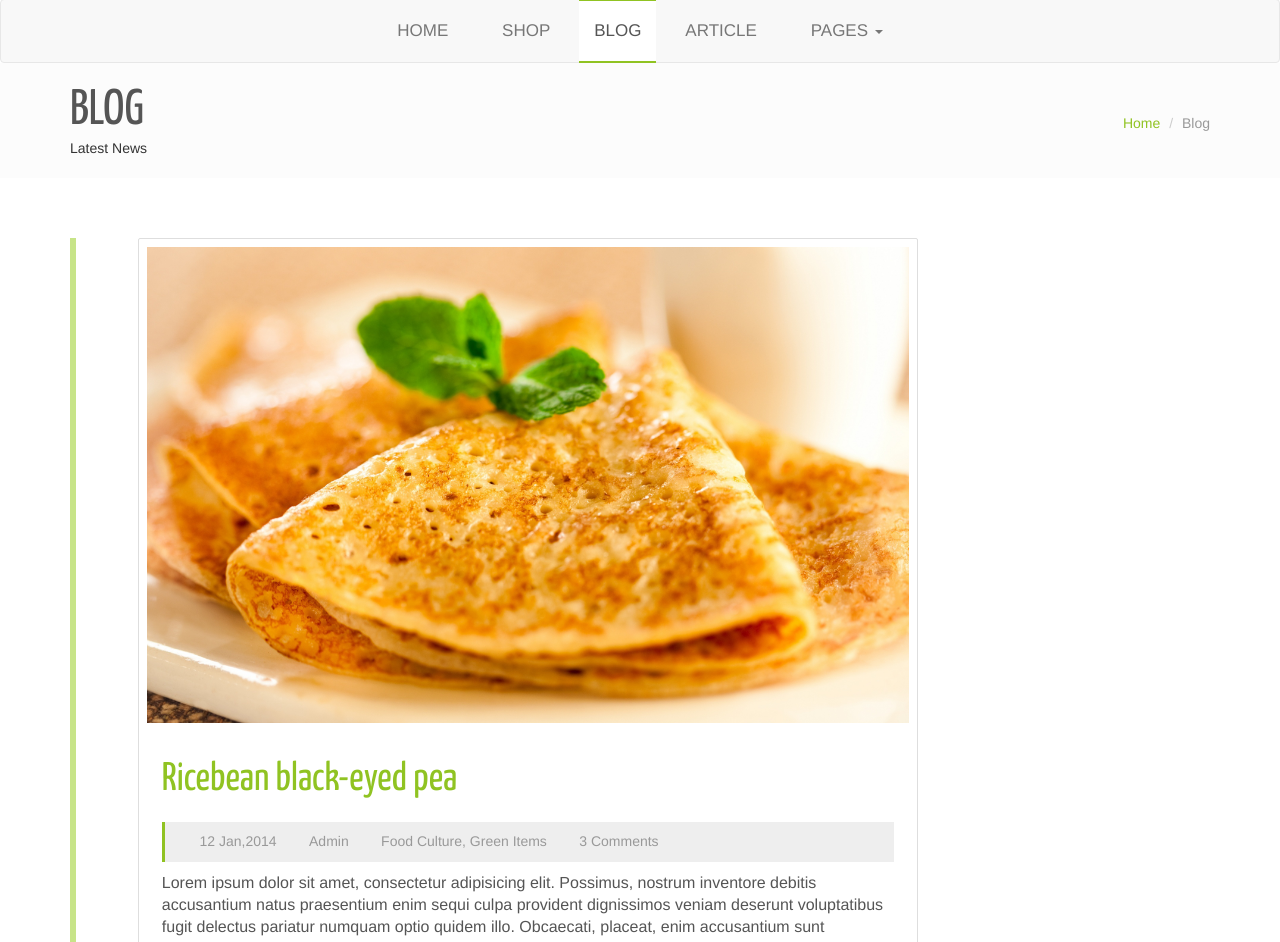
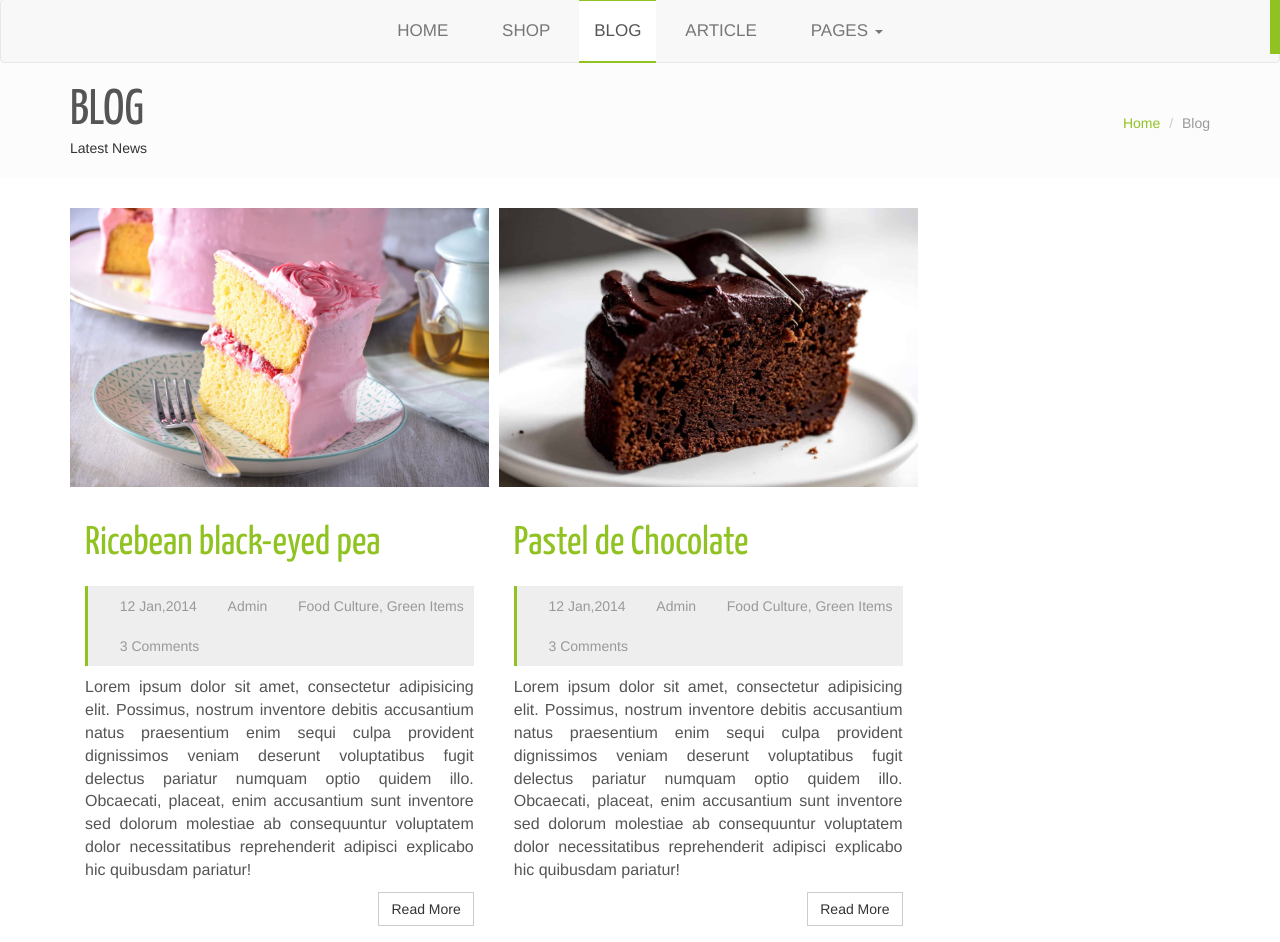
Before and after one commit to Homarzx/ProyectoDAWS, a PHP site: page /blog.html in a window 1280 px wide. Shown: the part 207-1149 px from the top of the page. Run offline with PHP 8.4, Linux system fonts and the light colour scheme; some web fonts are replaced.

Commit message:
Modificando blog parte 3

```diff
--- a/food-code/themes/food-code/blog.html
+++ b/food-code/themes/food-code/blog.html
@@ -228,10 +228,10 @@
 		<div class="container">
 			<div class="row">
 				<div class="col-md-9 clearfix">
-					<ul class="blog-zone">
+					<ul class="blog-zone1">
 					    <li>
 					        <div class="blog-box">
-					        	<img src="images/blog-1.jpg" alt="">
+					        	<img src="images/pastel1.jpg" alt="">
 
 					            <div class="blog-post-body clearfix">
 						            <a href="blog-single.html">
@@ -269,11 +269,11 @@
 
 					        <!-- Youtube -->
 					        <div class="blog-box">
-					        	<iframe src="http://www.youtube.com/embed/mcw6j-QWGMo" frameborder="0" allowfullscreen="" width="100%" height="400px"></iframe>
+					        	<img src="images/pastel2.jpg" alt="">
 
 					            <div class="blog-post-body clearfix">
 					            	<a href="blog-single.html">
-					            		<h2>Youtube Video Post Type Example</h2>
+					            		<h2>Pastel de Chocolate</h2>
 					            	</a>
 					            	<div class="blog-post-tag">
 						            	<div class="block">
@@ -307,11 +307,11 @@
 
 					        <!-- Sound Cloud -->
 					        <div class="blog-box">
-					        	<iframe src="https://w.soundcloud.com/player/?url=https://soundcloud.com/haloproject/halo-scenes-from-the-four" frameborder="0" allowfullscreen="" width="100%" height="166"></iframe>
+					        	<img src="images/pastel3.jpg" alt="">
 
 					            <div class="blog-post-body clearfix">
 					            	<a href="blog-single.html">
-					            		<h2>Aduio Post Type Example</h2>
+					            		<h2>Recomendación Pastel</h2>
 					            	</a>
 					            	<div class="blog-post-tag">
 						            	<div class="block">
--- a/food-code/themes/food-code/css/style.css
+++ b/food-code/themes/food-code/css/style.css
@@ -978,10 +978,14 @@
 	margin-bottom: 0;
 }
 
-.blog-zone{
-
+.blog-zone1{
+  display: grid;
+  grid-template-columns: repeat(2, 1fr);
+  grid-gap: 10px;
+  text-align: justify;
 
 }
+
 
 /*	Blog Single Page Start.......
     ==================================================*/
```
Also changed, not shown: food-code/themes/food-code/images/pastel1.jpg (added), food-code/themes/food-code/images/pastel2.jpg (added), food-code/themes/food-code/images/pastel3.jpg (added).
